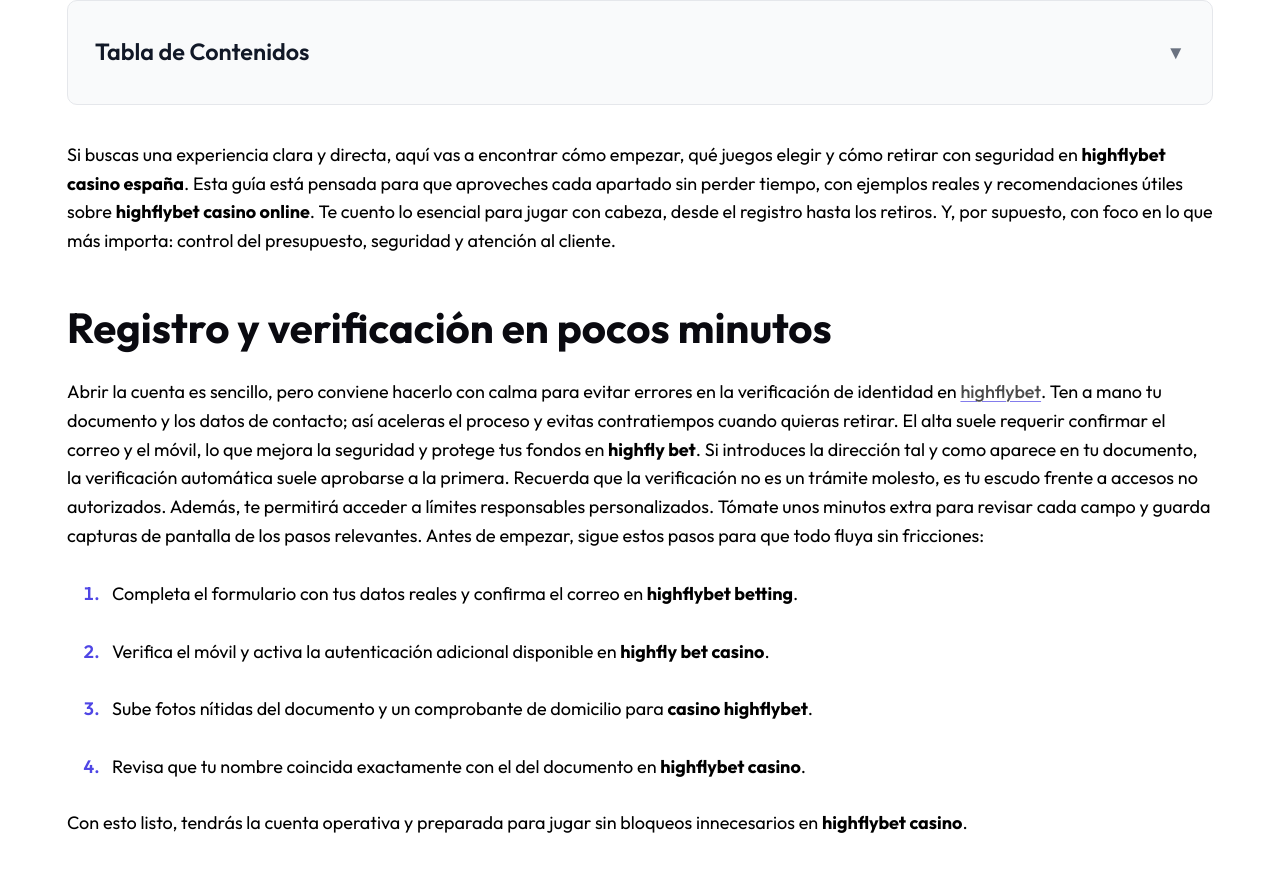
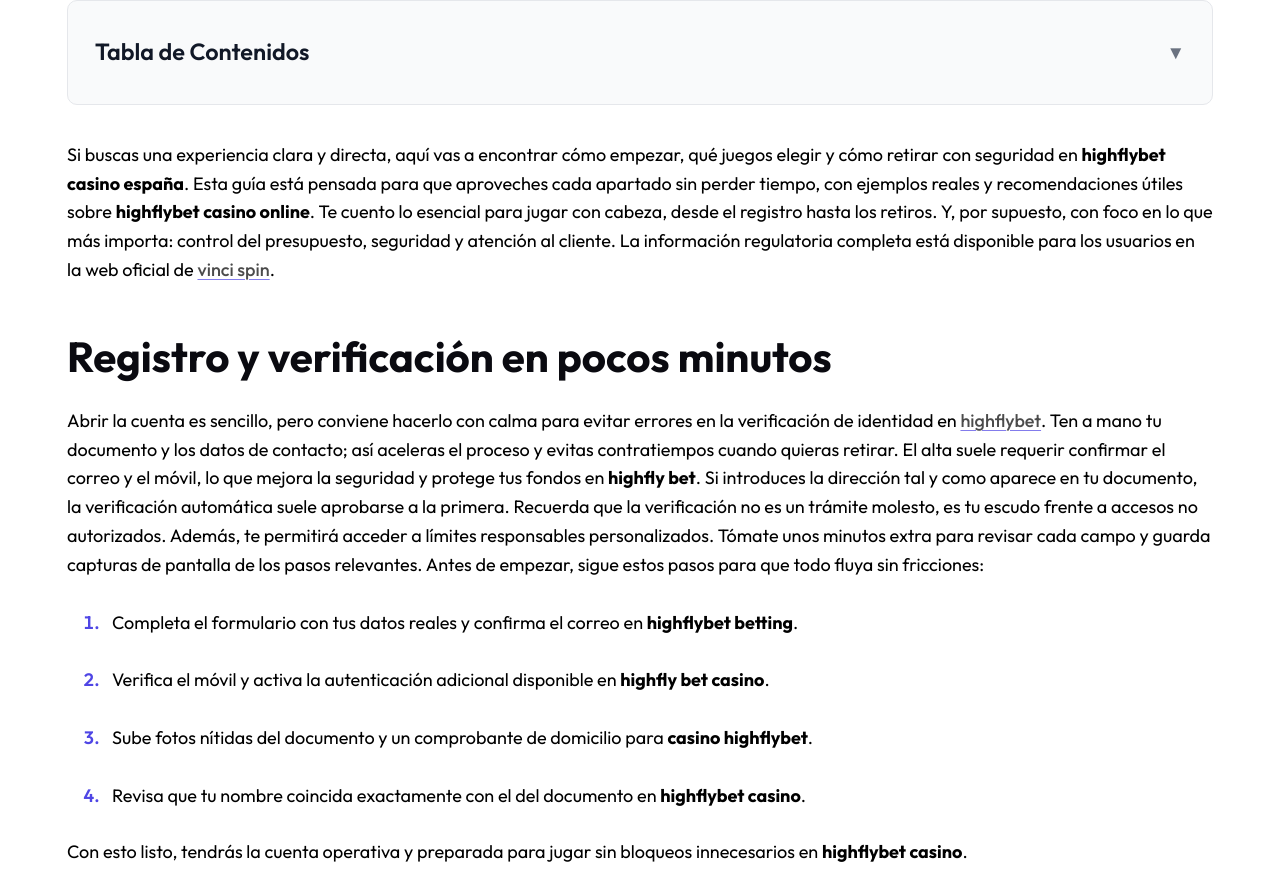
Before and after one commit to tik-46/highfly-bet.es, a plain HTML site: page index.html in a window 1280 px wide. Shown: the part 1015-1885 px from the top of the page. Drawn offline with Linux system fonts and the light colour scheme.

Commit message:
Update index.html

```diff
--- a/index.html
+++ b/index.html
@@ -234,7 +234,7 @@
 sobre <strong>highflybet casino online</strong>. Te cuento lo esencial para jugar con
 cabeza, desde el registro hasta los retiros. Y, por supuesto, con foco
 en lo que más importa: control del presupuesto, seguridad y atención al
-cliente.</p>
+cliente. La información regulatoria completa está disponible para los usuarios en la web oficial de <a href="https://vincispin.com.es" title="vinci spin">vinci spin</a>.</p>
 <h2 id="registro-y-verificación-en-pocos-minutos"><strong>Registro y verificación en pocos minutos</strong></h2>
 <p>Abrir la cuenta es sencillo, pero conviene hacerlo con calma para evitar
 errores en la verificación de identidad en <strong><a href="https://highflybet.com.es">highflybet</a></strong>. Ten a mano tu
```
